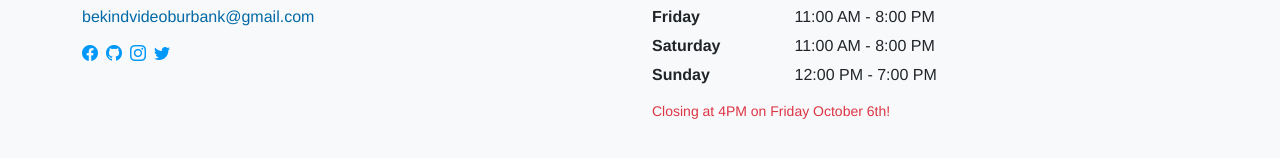
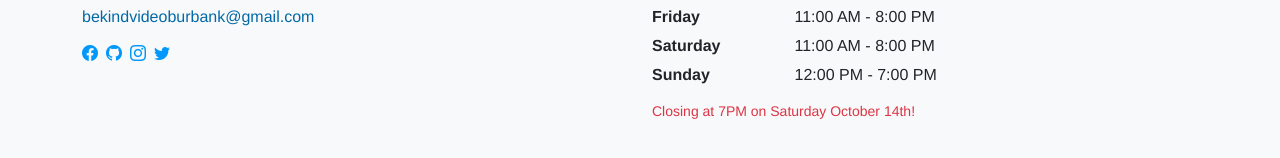
Before and after one commit to arenoir/be-kind-video, a Jekyll site: the page built from index.markdown, in a window 1280 px wide. Shown: the part 724-882 px from the top of the page. Built offline with Jekyll 4.4.1, drawn with Linux system fonts in a browser that asks for light colours.

Commit message:
Update hours.yml
Updated 10/14 Hours.

```diff
--- a/_data/hours.yml
+++ b/_data/hours.yml
@@ -15,4 +15,4 @@ days:
     description: '11:00 AM - 8:00 PM'
   - name: Sunday
     description: '12:00 PM - 7:00 PM'
-note: Closing at 4PM on Friday October 6th!
+note: Closing at 7PM on Saturday October 14th!
```
